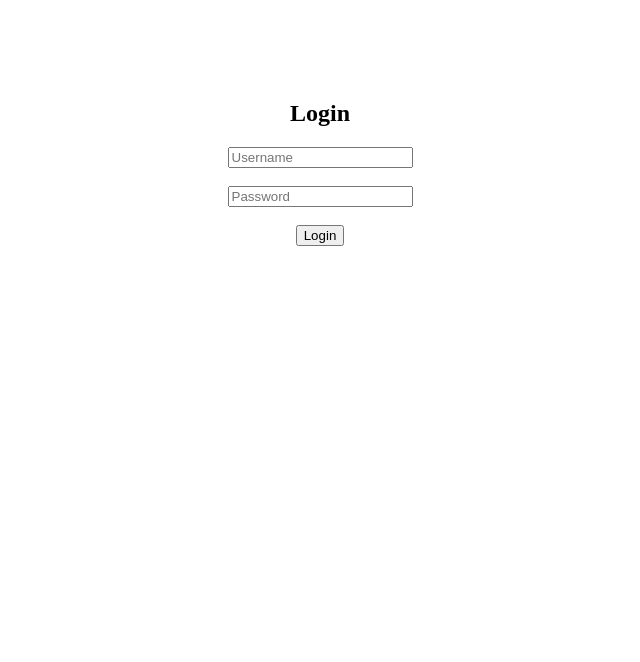
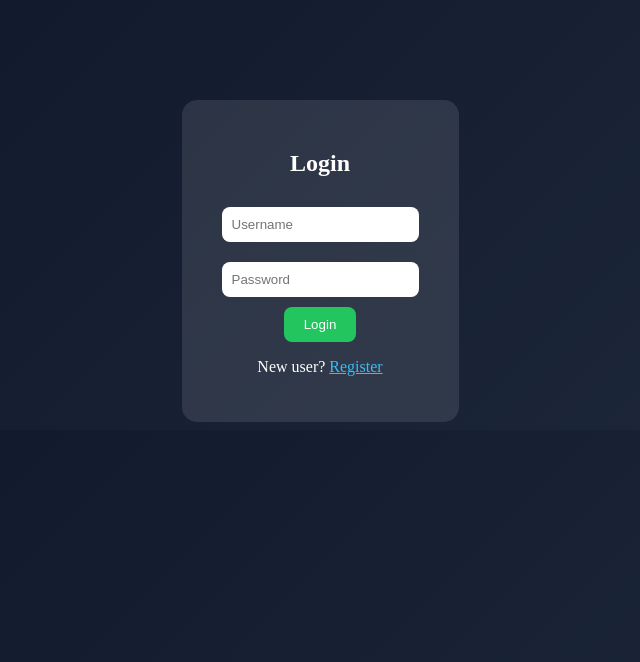
Before and after one commit to ruchitawagh-06/weather-app, a Flask app: page /login in a window 1280 px wide. Shown: the top 662 px of the page, without its empty margins (320-960 px from the left). Run offline with Flask 3, Linux system fonts and the light colour scheme.

Commit message:
login.html

```diff
--- a/templates/login.html
+++ b/templates/login.html
@@ -2,17 +2,64 @@
 <html>
 <head>
 <title>Login</title>
+
+<style>
+body {
+    font-family: Poppins;
+    background: linear-gradient(135deg,#0f172a,#1e293b);
+    color: white;
+    text-align: center;
+    margin-top: 100px;
+}
+
+.card {
+    background: rgba(255,255,255,0.1);
+    padding: 30px;
+    display: inline-block;
+    border-radius: 15px;
+}
+
+input {
+    padding: 10px;
+    margin: 10px;
+    border-radius: 8px;
+    border: none;
+}
+
+button {
+    padding: 10px 20px;
+    background: #22c55e;
+    border: none;
+    border-radius: 8px;
+    color: white;
+}
+
+.error {
+    color: red;
+}
+</style>
+
 </head>
 
-<body style="text-align:center;margin-top:100px;font-family:Poppins;">
+<body>
+
+<div class="card">
 
 <h2>Login</h2>
 
 <form method="POST">
-<input name="username" placeholder="Username"><br><br>
-<input name="password" type="password" placeholder="Password"><br><br>
+<input name="username" placeholder="Username"><br>
+<input name="password" type="password" placeholder="Password"><br>
 <button>Login</button>
 </form>
 
+{% if error %}
+<p class="error">{{ error }}</p>
+{% endif %}
+
+<p>New user? <a href="/register" style="color:#38bdf8;">Register</a></p>
+
+</div>
+
 </body>
 </html>
```
